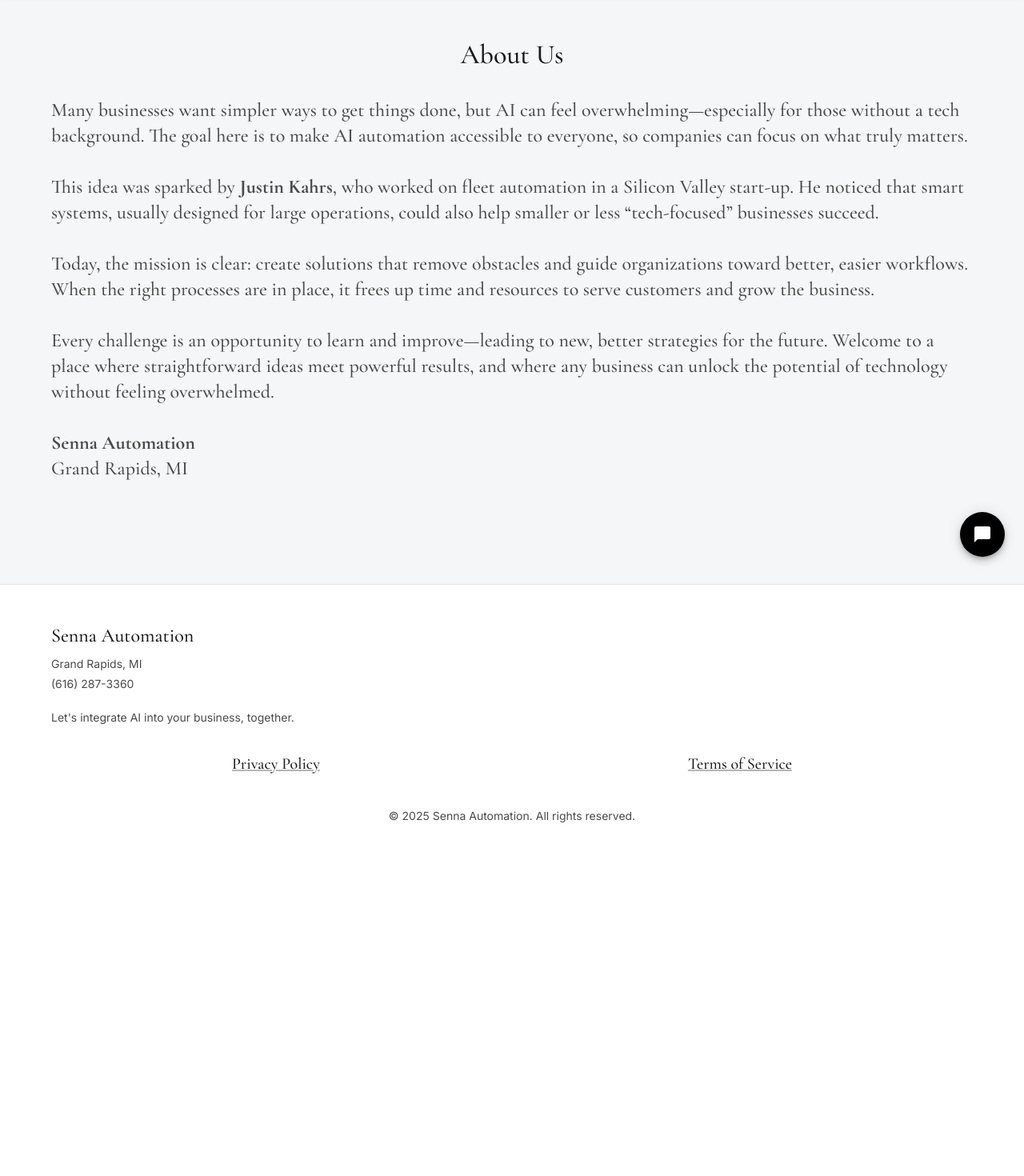
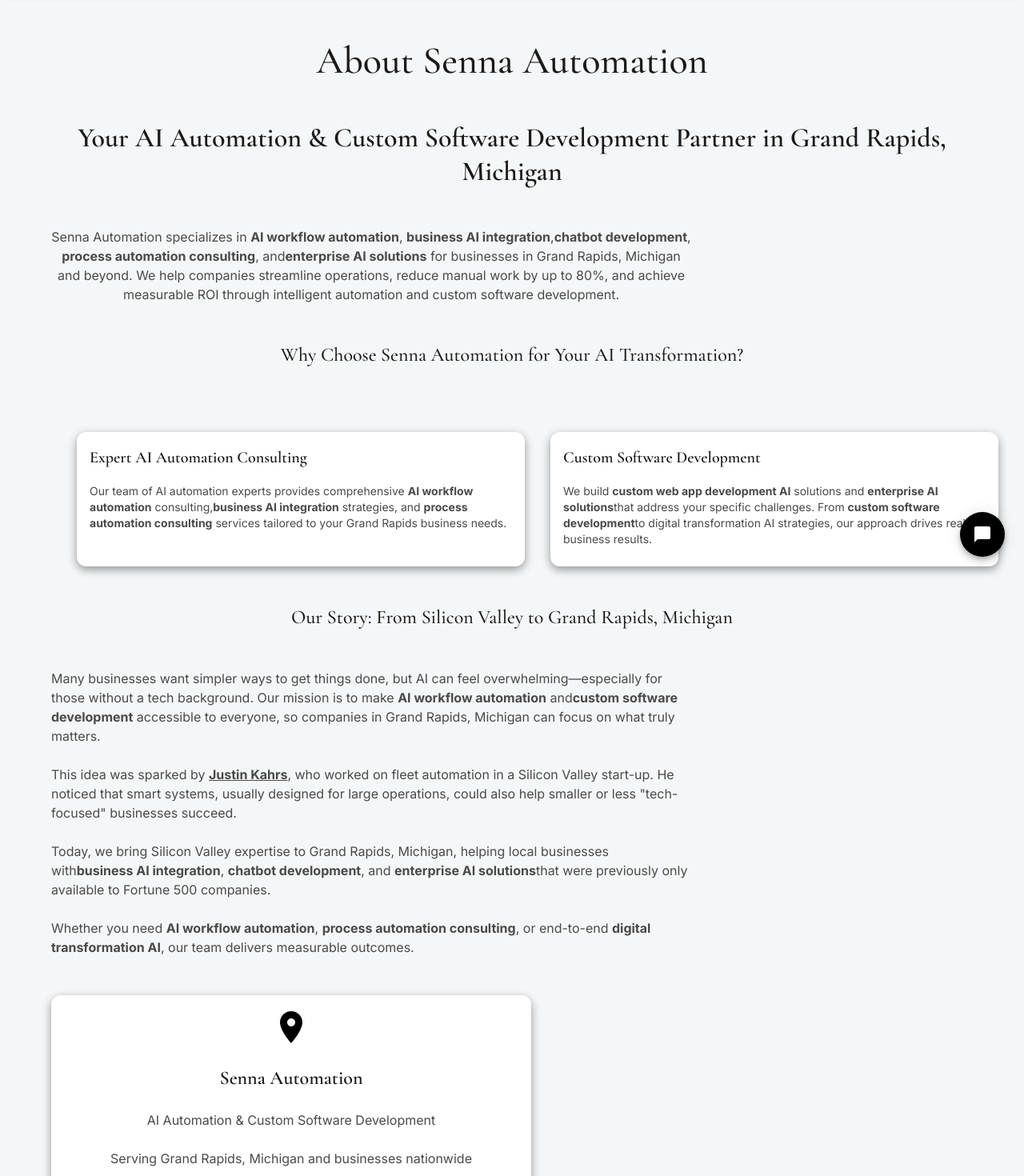
Before and after one commit to justinkahrs/senna-automation, a Next.js app: page /about in a window 1280 px wide. Shown: the part 80-1550 px from the top of the page at 80% size. Before the commit the page ends 1158 px from the top, so only its background shows below. Built offline with nearby package versions, Linux system fonts and the light colour scheme.

Commit message:
seo: improve about page with local SEO keywords and GEO-optimized content

```diff
--- a/src/app/about/page.tsx
+++ b/src/app/about/page.tsx
@@ -1,8 +1,9 @@
+"use client";
+import { Box, Container, Stack, Typography, Grid, Card, CardContent, List, ListItem, ListItemIcon, ListItemText } from "@mui/material";
+import { useTheme } from "@mui/material/styles";
+import LocationOnIcon from "@mui/icons-material/LocationOn";
 
-"use client";
-import { Box, Container, Stack, Typography } from "@mui/material";
-import { useTheme } from "@mui/material/styles";
-export default function Home() {
+export default function About() {
   const theme = useTheme();
   return (
     <>
@@ -18,64 +19,174 @@ export default function Home() {
         }}
       >
         <Container maxWidth="lg" sx={{ py: { xs: 4, md: 8 } }}>
-          <Stack spacing={4}>
+          <Stack spacing={6}>
             <Typography
               component="h1"
+              variant="h3"
+              align="center"
+              color="text.primary"
+              gutterBottom
+            >
+              About Senna Automation
+            </Typography>
+
+            {/* Hero Section with SEO-friendly content */}
+            <Typography
+              component="h2"
               variant="h4"
               align="center"
               color="text.primary"
               gutterBottom
+              sx={{ fontWeight: 600 }}
             >
-              About Us
+              Your AI Automation & Custom Software Development Partner in Grand Rapids, Michigan
             </Typography>
+
+            <Typography
+              variant="body1"
+              align="center"
+              color="text.secondary"
+              sx={{ mb: 4, maxWidth: 800, mx: "auto" }}
+            >
+              Senna Automation specializes in <strong>AI workflow automation</strong>, <strong>business AI integration</strong>,
+              <strong>chatbot development</strong>, <strong>process automation consulting</strong>, and
+              <strong>enterprise AI solutions</strong> for businesses in Grand Rapids, Michigan and beyond.
+              We help companies streamline operations, reduce manual work by up to 80%, and achieve measurable ROI
+              through intelligent automation and custom software development.
+            </Typography>
+
             <Typography
               variant="h5"
+              component="h2"
+              align="center"
+              color="text.primary"
+              gutterBottom
+              sx={{ mt: 6 }}
+            >
+              Why Choose Senna Automation for Your AI Transformation?
+            </Typography>
+
+            {/* Key Benefits Section - GEO optimized */}
+            <Grid container spacing={4} sx={{ mb: 6 }}>
+              <Grid item xs={12} md={6}>
+                <Card sx={{ height: "100%", bgcolor: "background.paper" }}>
+                  <CardContent>
+                    <Stack spacing={2}>
+                      <Typography variant="h6" gutterBottom sx={{ fontWeight: 600, color: "text.primary" }}>
+                        Expert AI Automation Consulting
+                      </Typography>
+                      <Typography variant="body2" color="text.secondary">
+                        Our team of AI automation experts provides comprehensive <strong>AI workflow automation</strong> consulting,
+                        <strong>business AI integration</strong> strategies, and <strong>process automation consulting</strong> services
+                        tailored to your Grand Rapids business needs.
+                      </Typography>
+                    </Stack>
+                  </CardContent>
+                </Card>
+              </Grid>
+
+              <Grid item xs={12} md={6}>
+                <Card sx={{ height: "100%", bgcolor: "background.paper" }}>
+                  <CardContent>
+                    <Stack spacing={2}>
+                      <Typography variant="h6" gutterBottom sx={{ fontWeight: 600, color: "text.primary" }}>
+                        Custom Software Development
+                      </Typography>
+                      <Typography variant="body2" color="text.secondary">
+                        We build <strong>custom web app development AI</strong> solutions and <strong>enterprise AI solutions</strong>
+                        that address your specific challenges. From <strong>custom software development</strong>
+                        to digital transformation AI strategies, our approach drives real business results.
+                      </Typography>
+                    </Stack>
+                  </CardContent>
+                </Card>
+              </Grid>
+            </Grid>
+
+            {/* Story Section with local SEO and GEO keywords */}
+            <Typography
+              variant="h5"
+              component="h2"
+              align="center"
+              color="text.primary"
+              gutterBottom
+              sx={{ mt: 8 }}
+            >
+              Our Story: From Silicon Valley to Grand Rapids, Michigan
+            </Typography>
+
+            <Typography
+              variant="body1"
               align="left"
               color="text.secondary"
-              sx={{
-                mb: 6,
-                mx: "auto",
-              }}
+              sx={{ mb: 4, maxWidth: 800, mx: "auto" }}
             >
-              Many businesses want simpler ways to get things done, but AI can
-              feel overwhelming—especially for those without a tech background.
-              The goal here is to make AI automation accessible to everyone, so
-              companies can focus on what truly matters.
-              <br />
-              <br />
+              Many businesses want simpler ways to get things done, but AI can feel overwhelming—especially
+              for those without a tech background. Our mission is to make <strong>AI workflow automation</strong> and
+              <strong>custom software development</strong> accessible to everyone, so companies in Grand Rapids, Michigan
+              can focus on what truly matters.
+              <br /><br />
               This idea was sparked by{" "}
               <strong>
-                <a href="https://www.justinkahrs.com">Justin Kahrs</a>
+                <a href="https://www.justinkahrs.com" style={{ color: "inherit", textDecoration: "underline" }}>
+                  Justin Kahrs
+                </a>
               </strong>
-              , who worked on fleet automation in a Silicon Valley start-up. He
-              noticed that smart systems, usually designed for large operations,
-              could also help smaller or less “tech-focused” businesses succeed.
-              <br />
-              <br />
-              Today, the mission is clear: create solutions that remove
-              obstacles and guide organizations toward better, easier workflows.
-              When the right processes are in place, it frees up time and
-              resources to serve customers and grow the business.
-              <br />
-              <br />
-              Every challenge is an opportunity to learn and improve—leading to
-              new, better strategies for the future. Welcome to a place where
-              straightforward ideas meet powerful results, and where any
-              business can unlock the potential of technology without feeling
-              overwhelmed.
+              , who worked on fleet automation in a Silicon Valley start-up. He noticed that smart systems,
+              usually designed for large operations, could also help smaller or less "tech-focused" businesses succeed.
+              <br /><br />
+              Today, we bring Silicon Valley expertise to Grand Rapids, Michigan, helping local businesses with
+              <strong>business AI integration</strong>, <strong>chatbot development</strong>, and <strong>enterprise AI solutions</strong>
+              that were previously only available to Fortune 500 companies.
+              <br /><br />
+              Whether you need <strong>AI workflow automation</strong>, <strong>process automation consulting</strong>,
+              or end-to-end <strong>digital transformation AI</strong>, our team delivers measurable outcomes.
             </Typography>
+
+            {/* Local Business Info - Important for local SEO */}
+            <Card sx={{ maxWidth: 600, mx: "auto", mt: 6, bgcolor: "background.paper" }}>
+              <CardContent>
+                    <Stack spacing={3} alignItems="center">
+                      <LocationOnIcon sx={{ fontSize: 48, color: "primary.main", mb: 2 }} />
+                      <Typography variant="h5" component="h2" align="center" gutterBottom sx={{ fontWeight: 600, color: "text.primary" }}>
+                        Senna Automation
+                      </Typography>
+                      <Typography variant="body1" align="center" color="text.secondary">
+                        AI Automation & Custom Software Development
+                      </Typography>
+                      <Typography variant="body1" align="center" color="text.secondary" sx={{ mt: 2 }}>
+                        Serving Grand Rapids, Michigan and businesses nationwide
+                      </Typography>
+                      <Typography variant="body2" align="center" color="text.secondary" sx={{ mt: 3 }}>
+                        (616) 287-3360
+                      </Typography>
+                    </Stack>
+              </CardContent>
+            </Card>
+
+            {/* Mission Statement - GEO optimized */}
             <Typography
               variant="h5"
-              align="left"
+              component="h2"
+              align="center"
+              color="text.primary"
+              gutterBottom
+              sx={{ mt: 8 }}
+            >
+              Our Mission
+            </Typography>
+
+            <Typography
+              variant="body1"
+              align="center"
               color="text.secondary"
-              sx={{
-                mb: 6,
-                mx: "auto",
-              }}
+              sx={{ mb: 4, maxWidth: 800, mx: "auto" }}
             >
-              <strong> Senna Automation </strong>
-              <br />
-              Grand Rapids, MI
+              Every challenge is an opportunity to learn and improve—leading to new, better strategies for the future.
+              Welcome to a place where straightforward ideas meet powerful results, and where any business in Grand Rapids, Michigan
+              can unlock the potential of <strong>AI workflow automation</strong> and <strong>custom software development</strong> without feeling overwhelmed.
+              We provide <strong>B2B AI consulting</strong>, <strong>chatbot development</strong>,
+              <strong>process automation consulting</strong>, and <strong>enterprise AI solutions</strong> that drive efficiency and growth.
             </Typography>
           </Stack>
         </Container>
```
